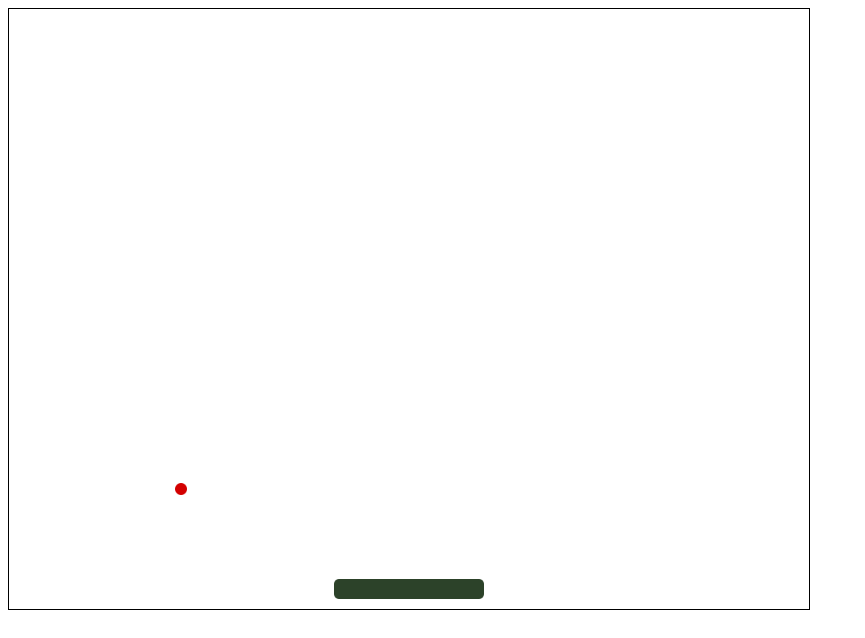
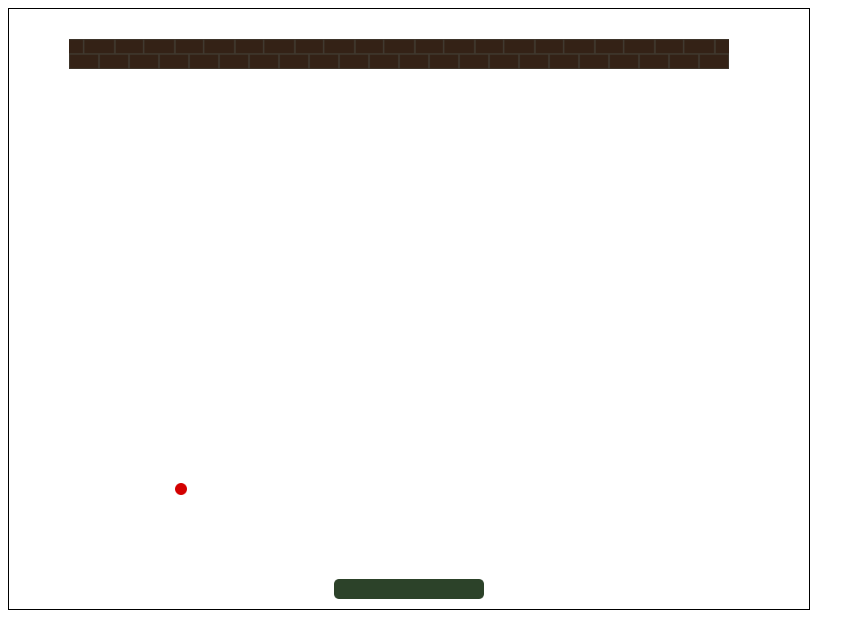
Before and after one commit to HordexWW/web-dev-course-SSU-2021, a website built with webpack: page Task-10_Browser_Game/DXBall/src/index.html in a window 1280 px wide. Shown: the whole page, without its empty margins (0-865 px from the left). Built offline with nearby package versions, Linux system fonts and the light colour scheme.

Commit message:
Implemented loading bricks

```diff
--- a/Task-10_Browser_Game/DXBall/src/index.html
+++ b/Task-10_Browser_Game/DXBall/src/index.html
@@ -7,6 +7,9 @@
   <body>
   <img id="ball_img" src="images/content/ball.png"/>
   <img id="paddle_img" src="images/content/paddle.png"/>
+  <img id="brick_img1" src="images/content/brick1.png">
+  <img id="brick_img2" src="images/content/brick2.png">
+  <img id="brick_img3" src="images/content/brick3.png">
   <canvas id="gameScreen" width="800" height="600"/>
   </body>
 </html>
--- /dev/null
+++ b/Task-10_Browser_Game/DXBall/src/js/game/brick.js
@@ -0,0 +1,20 @@
+export default class Brick {
+    constructor(game, position) {
+        this.imageVersions = [
+            document.getElementById("brick_img1"),
+            document.getElementById("brick_img2"),
+            document.getElementById("brick_img3"),
+        ];
+        this.position = position;
+        this.width = 60;
+        this.height = 30;
+    }
+
+    draw(ctx) {
+        ctx.drawImage(this.imageVersions[2], this.position.x, this.position.y, this.width, this.height);
+    }
+
+    update(deltaTime) {
+
+    }
+}
--- a/Task-10_Browser_Game/DXBall/src/js/game/game.js
+++ b/Task-10_Browser_Game/DXBall/src/js/game/game.js
@@ -1,6 +1,7 @@
 import Paddle from "./paddle";
 import Ball from "./ball";
 import InputHandler from "./input";
+import Brick from "./brick";
 
 export default class Game {
     constructor(gameWidth, gameHeight) {
@@ -12,7 +13,13 @@ export default class Game {
         this.ball = new Ball(this);
         this.paddle = new Paddle(this);
 
-        this.gameObjects = [this.ball, this.paddle];
+        let bricks = [];
+
+        for (let i = 1 ; i < (this.gameWidth  / 60) -2 ; i++) {
+            bricks.push(new Brick(this, {x: i * 60, y: 30}))
+        }
+
+        this.gameObjects = [this.ball, this.paddle, ...bricks];
         new InputHandler(this.paddle);
     }
 
--- a/Task-10_Browser_Game/DXBall/src/scss/gameScreen.scss
+++ b/Task-10_Browser_Game/DXBall/src/scss/gameScreen.scss
@@ -1,6 +1,6 @@
 #gameScreen {
   border: 1px solid black;
 }
-#paddle_img, #ball_img {
+img {
   display: none;
 }
```
Also changed, not shown: Task-10_Browser_Game/DXBall/src/images/content/brick1.png (added), Task-10_Browser_Game/DXBall/src/images/content/brick2.png (added), Task-10_Browser_Game/DXBall/src/images/content/brick3.png (added).
